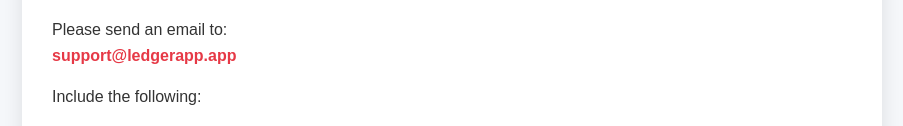
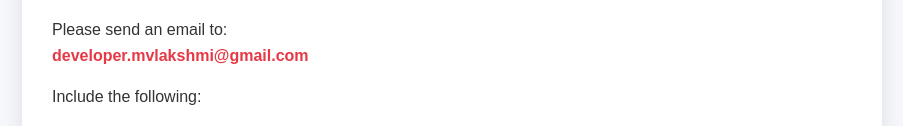
Before and after one commit to SaratchandraRaju-VSS/ledger-account-deletion, a plain HTML site: page index.html in a window 1280 px wide. Shown: the part 415-541 px from the top of the page, without its empty margins (188-1091 px from the left). Drawn offline with Linux system fonts and the light colour scheme.

Commit message:
Update index.html

```diff
--- a/index.html
+++ b/index.html
@@ -54,7 +54,7 @@
     <h2>How to Request Account Deletion</h2>
     <p>
       Please send an email to:<br />
-      <span class="email">support@ledgerapp.app</span>
+      <span class="email">developer.mvlakshmi@gmail.com</span>
     </p>
     <p>Include the following:</p>
     <ul>
```
